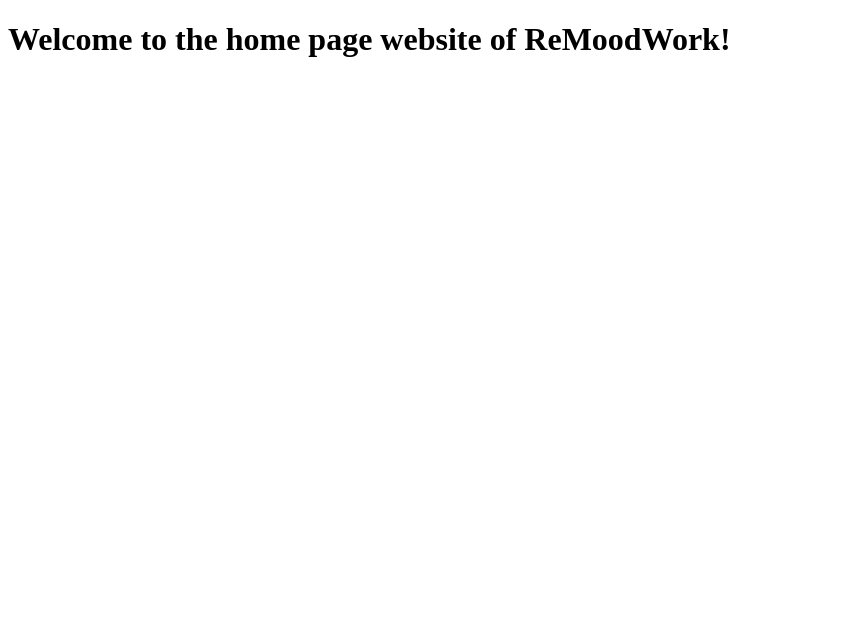
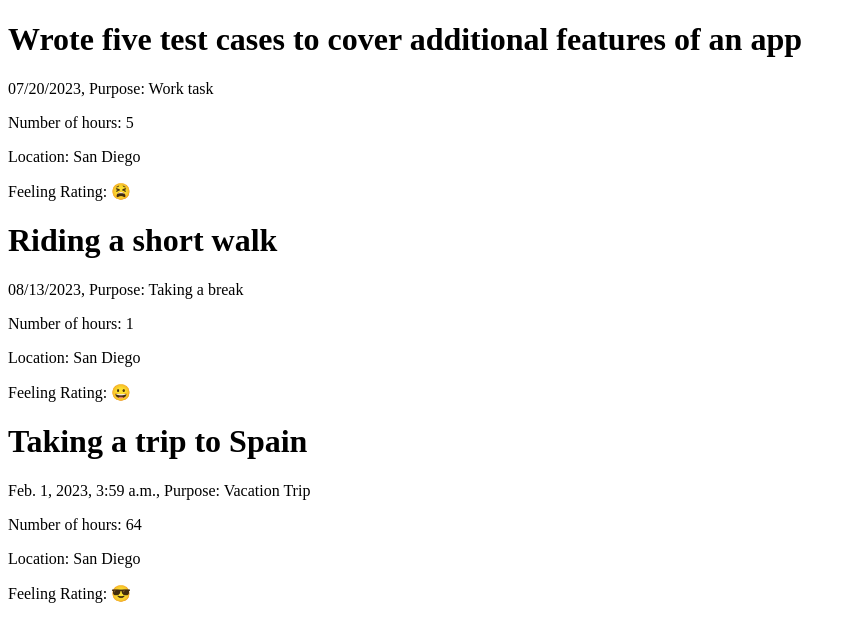
Before and after one commit to Peterisawesome17/ReMoodWork, a Django app: page / in a window 1280 px wide. Shown: the top 642 px of the page, without its empty margins (0-856 px from the left). Run offline with Django 4.2, Linux system fonts and the light colour scheme.

Commit message:
Created a dummy data of record logs to loop each work data log of an employee for the main home page of remoodwork website

```diff
--- a/remoodwork/workrecords/templates/workrecords/home_page.html
+++ b/remoodwork/workrecords/templates/workrecords/home_page.html
@@ -5,6 +5,14 @@
     <title>ReMoodWork</title>
 </head>
 <body>
-    <h1>Welcome to the home page website of ReMoodWork!</h1>
+    {% for employee_log in log_records %}
+        <h1>{{ employee_log.title }}</h1>
+        <p>{{ employee_log.posted_date}}, Purpose: {{ employee_log.category_type }}</p>
+        <p>Number of hours: {{ employee_log.number_of_hours}}</p>
+        <p>Location: {{ employee_log.location }}</p>
+        <p>Feeling Rating: {{ employee_log.emoji_face }}</p>
+    {% endfor %}
 </body>
 </html>
+<!-- References to the template structure: Corey Shafer
+(https://www.youtube.com/watch?v=qDwdMDQ8oX4&list=PL-osiE80TeTtoQCKZ03TU5fNfx2UY6U4p&index=3)-->
--- a/remoodwork/workrecords/views.py
+++ b/remoodwork/workrecords/views.py
@@ -5,11 +5,43 @@ from datetime import datetime # Useful for implementing pulse survey page later
 # Create your views here.
 # Used for creating a main website of remoodwork and work record logs of an employee- Peter
 # Will also be used to create pulse surveys to employees - Peter
+
+# Dummy data for how it will look like on the home page of remoodwork site - Peter
+log_records = [
+    {
+        'title': 'Wrote five test cases to cover additional features of an app',
+        'posted_date': '07/20/2023',
+        'category_type': 'Work task',
+        'number_of_hours': '5',
+        'location': 'San Diego',
+        'emoji_face': '\N{tired face}'
+    },
+    {
+        'title': 'Riding a short walk',
+        'posted_date': '08/13/2023',
+        'category_type': 'Taking a break',
+        'number_of_hours': '1',
+        'location': 'San Diego',
+        'emoji_face': '\N{grinning face}'
+    },
+    {
+        'title': 'Taking a trip to Spain',
+        'posted_date': datetime.today(),
+        'category_type': 'Vacation Trip',
+        'number_of_hours': '64',
+        'location': 'San Diego',
+        'emoji_face': '\N{smiling face with sunglasses}'
+    }
+]
+
 def home_view(request):
     '''A view of a home website page of remoodwork'''
     # More details will be added later on
     # Default return to check an http reponse of a web page
-    return render(request=request, template_name='workrecords/home_page.html', context={})
+    context =  {
+        'log_records': log_records
+    }
+    return render(request=request, template_name='workrecords/home_page.html', context=context)
 
 def pulse_survey_view(request):
     '''A view of a pulse survey page where employee creates their work/activity record logs'''
```
